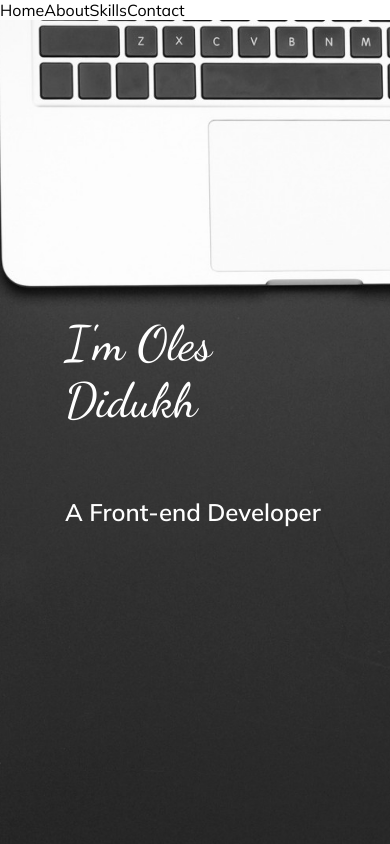
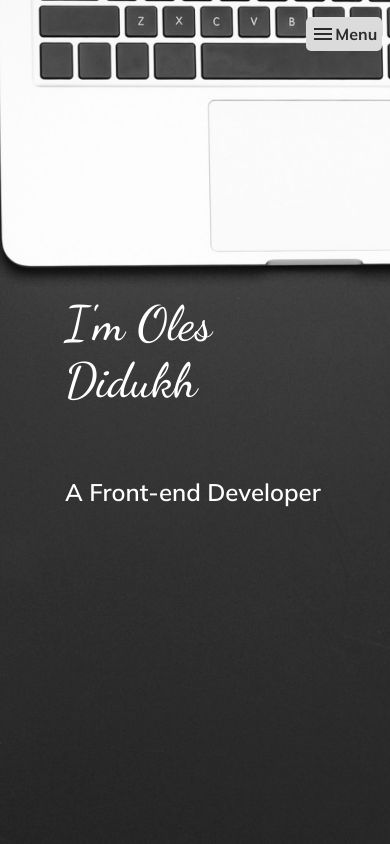
Before and after one commit to odidukh/odidukh, a React app: page / in a window 390 px wide. Shown: the top 844 px of the page. Built offline with nearby package versions, Linux system fonts and the light colour scheme.

Commit message:
Implement fully functioning mobile layout

```diff
--- a/package.json
+++ b/package.json
@@ -23,7 +23,11 @@
     "@babel/preset-env": "^7.18.2",
     "@babel/preset-react": "^7.17.12",
     "@emailjs/browser": "^3.6.2",
+    "@emotion/react": "^11.9.3",
+    "@emotion/styled": "^11.9.3",
     "@material-ui/core": "^4.12.4",
+    "@mui/icons-material": "^5.8.4",
+    "@mui/material": "^5.9.2",
     "babel-loader": "^8.2.5",
     "css-loader": "^6.7.1",
     "emailjs": "^4.0.0",
--- a/src/components/Navigation.js
+++ b/src/components/Navigation.js
@@ -1,15 +1,31 @@
-import React from "react";
+import React, { useState } from "react";
 import { navLinks } from "../constants";
 import NavigationLink from "./NavigationLink";
+import MenuIcon from "@mui/icons-material/Menu";
+import useCheckMobileScreen from "../hooks/useCheckMobileScreen";
+import useOutsideClick from "../hooks/useOutsideClick";
 
 const Navigation = () => {
+    const isMobile = useCheckMobileScreen();
+    const [isMenuOpen, setIsMenuOpen] = useState(false);
+    const ref = useOutsideClick(() => setIsMenuOpen(false));
     return (
-        <nav className="navigationBlock">
-            {navLinks.map(({ navLinkId, scrollToId }) => (
+        <nav className="navigationBlock" ref={ref}>
+            {isMobile && (
+                <button
+                    className="mobileMenu"
+                    onClick={() => setIsMenuOpen(!isMenuOpen)}
+                >
+                    <MenuIcon className="menuIcon" /> Menu
+                </button>
+            )}
+            {((isMobile && isMenuOpen) || !isMobile) &&
+                navLinks.map(({ navLinkId, scrollToId }) => (
                     <NavigationLink
                         key={navLinkId}
                         navLinkId={navLinkId}
                         scrollToId={scrollToId}
+                        setIsMenuOpen={setIsMenuOpen}
                     />
                 ))}
         </nav>
--- a/src/components/NavigationLink.js
+++ b/src/components/NavigationLink.js
@@ -2,14 +2,14 @@ import React from "react";
 import { NavContext } from "../context/nav-context-and-provider";
 import { navigateTo } from "../misc/misc";
 
-const NavigationLink = ({ navLinkId, scrollToId }) => {
+const NavigationLink = ({ navLinkId, scrollToId, setIsMenuOpen }) => {
     const { activeNavLinkId } = React.useContext(NavContext);
 
     return (
         <span
             id={navLinkId}
             className={activeNavLinkId == navLinkId ? "activeLink" : ""}
-            onClick={() => navigateTo(scrollToId)}
+            onClick={() => { navigateTo(scrollToId); setIsMenuOpen(false); }}
         >
             {navLinkId}
         </span>
--- a/src/constants.js
+++ b/src/constants.js
@@ -1,6 +1,8 @@
 import TwitterIcon from "./img/icons/twitter.svg";
 import GithubIcon from "./img/icons/github.svg";
 import LinkedInIcon from "./img/icons/linkedin.svg";
+
+export const mobileScreenWidth = 640;
 
 export const social = [
     {
@@ -36,5 +38,5 @@ export const navLinks = [
     {
         navLinkId: "Contact",
         scrollToId: "contactPage",
-    }
+    },
 ];
--- /dev/null
+++ b/src/hooks/useCheckMobileScreen.js
@@ -0,0 +1,23 @@
+import React from "react";
+import { mobileScreenWidth } from "../constants";
+
+const useCheckMobileScreen = () => {
+    const [isMobile, setIsMobile] = React.useState(false);
+    React.useEffect(() => {
+        const checkMobile = () => {
+            if (window.innerWidth <= mobileScreenWidth) {
+                setIsMobile(true);
+            } else {
+                setIsMobile(false);
+            }
+        };
+        checkMobile();
+        window.addEventListener("resize", checkMobile);
+        return () => {
+            window.removeEventListener("resize", checkMobile);
+        };
+    }, []);
+    return isMobile;
+};
+
+export default useCheckMobileScreen;
--- /dev/null
+++ b/src/hooks/useOutsideClick.js
@@ -0,0 +1,19 @@
+import { useRef, useEffect } from "react";
+
+const useOutsideClick = (callback) => {
+    const ref = useRef();
+    useEffect(() => {
+        const handleClick = (e) => {
+            if (ref.current && !ref.current.contains(e.target)) {
+                callback();
+            }
+        };
+        document.addEventListener("click", handleClick);
+        return () => {
+            document.removeEventListener("click", handleClick);
+        };
+    }, [ref, callback]);
+    return ref;
+};
+
+export default useOutsideClick;
--- a/src/styles/_mobile.sass
+++ b/src/styles/_mobile.sass
@@ -147,3 +147,38 @@
                         font-size: 1.2rem
                         display: flex
                         align-items: center
+
+    .navigationBlock
+        position: fixed
+        top: 2%
+        right: 2%
+        display: flex
+        flex-direction: column
+        align-items: center
+        justify-content: center
+        .mobileMenu
+            display: flex
+            align-items: center
+            padding: 5px
+            border-radius: 5px
+            margin-bottom: 1rem
+            color: $jet
+            background-color: $gainsboro
+            font-weight: bold
+        span
+            font-size: 1.1rem
+            text-align: center
+            width: 5rem
+            padding: 7px 2px
+            letter-spacing: 2px
+            margin-bottom: .5rem
+            background-color: $spanish-gray-2
+            color: $gainsboro
+            border-radius: 5px
+            transition: all .2s ease-in-out
+            &:hover
+                transform: scale(1.1)
+            &:active
+                transform: scale(.9)
+            &.activeLink
+                width: 110%
```
Also changed, not shown: 1 other file (tests, documents, lock files or other folders). Lines whose indentation alone changed are shown as unchanged.
